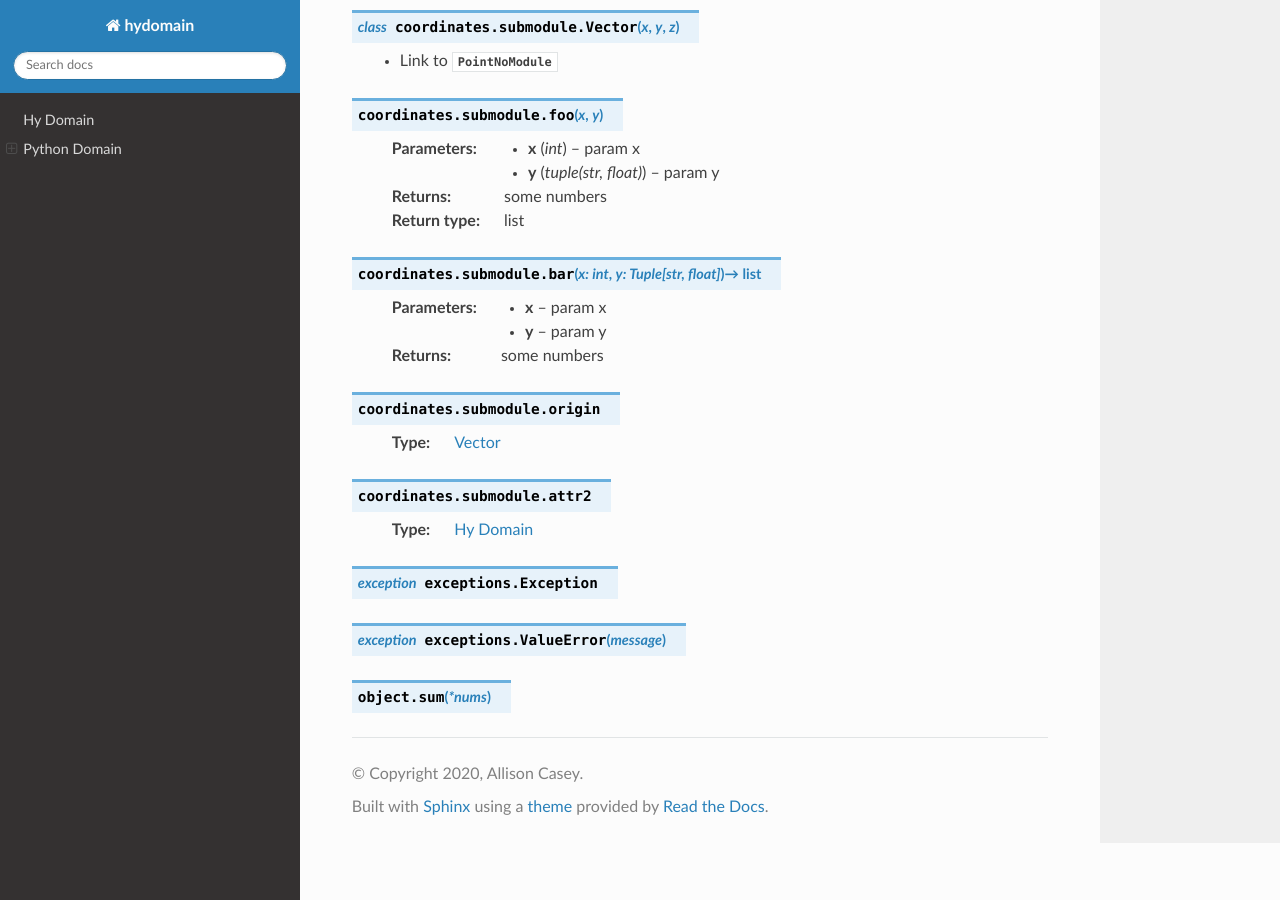
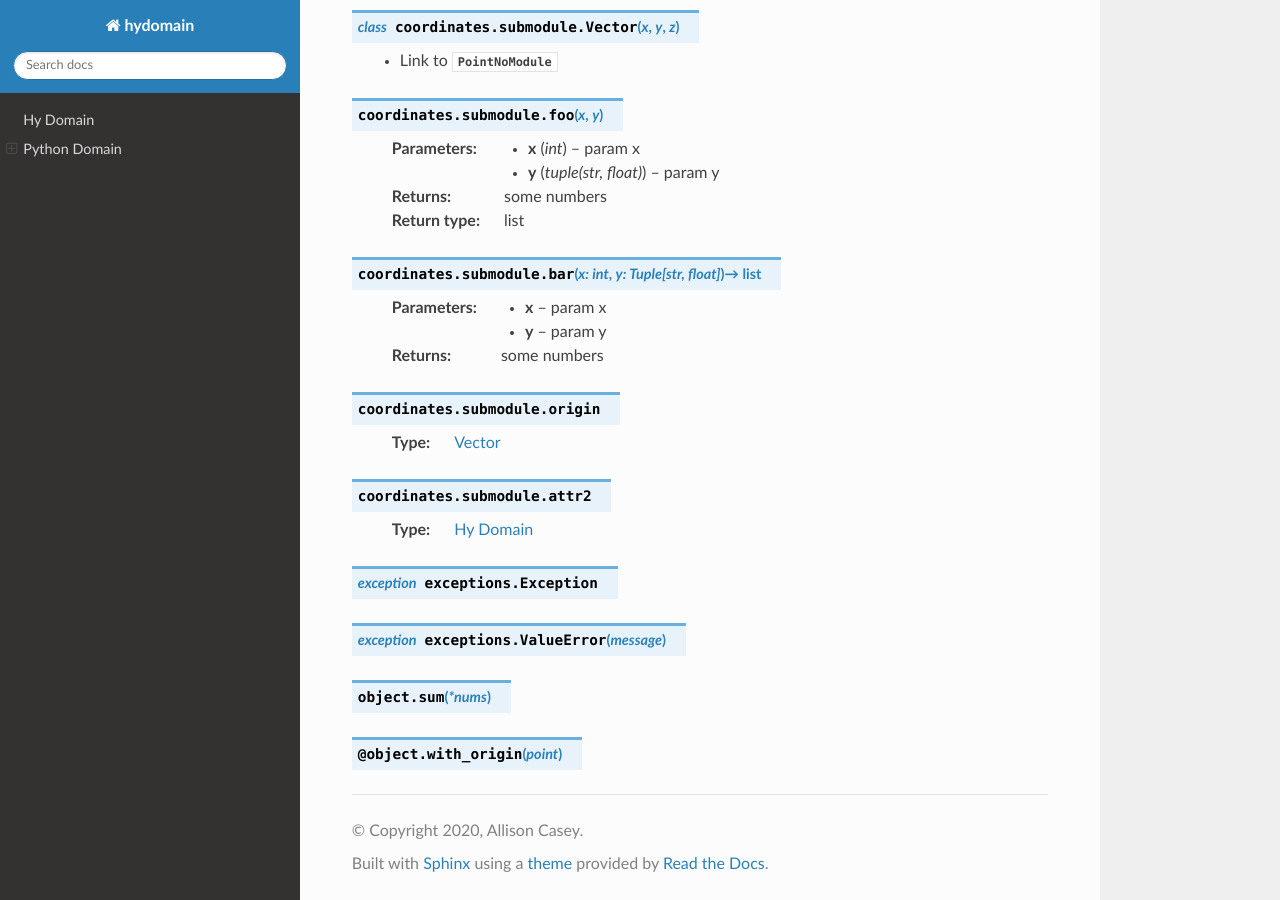
Before and after one commit to hylang/sphinxcontrib-hydomain, a Sphinx documentation site: the page built from doc/source/index.rst, in a window 1280 px wide and 900 px high, scrolled down 2862 px. Built offline with Sphinx 7.4.7 and the Read the Docs theme 2.0.0, drawn with Linux system fonts in a browser that asks for light colours; cross-references to code outside the pages are shown as plain code.

Commit message:
static methods

```diff
--- a/doc/source/index.rst
+++ b/doc/source/index.rst
@@ -162,3 +162,5 @@ Python Domain
 .. py:module:: object
 
 .. py:function:: sum(*nums)
+
+.. py:decorator:: with_origin(point)
```
